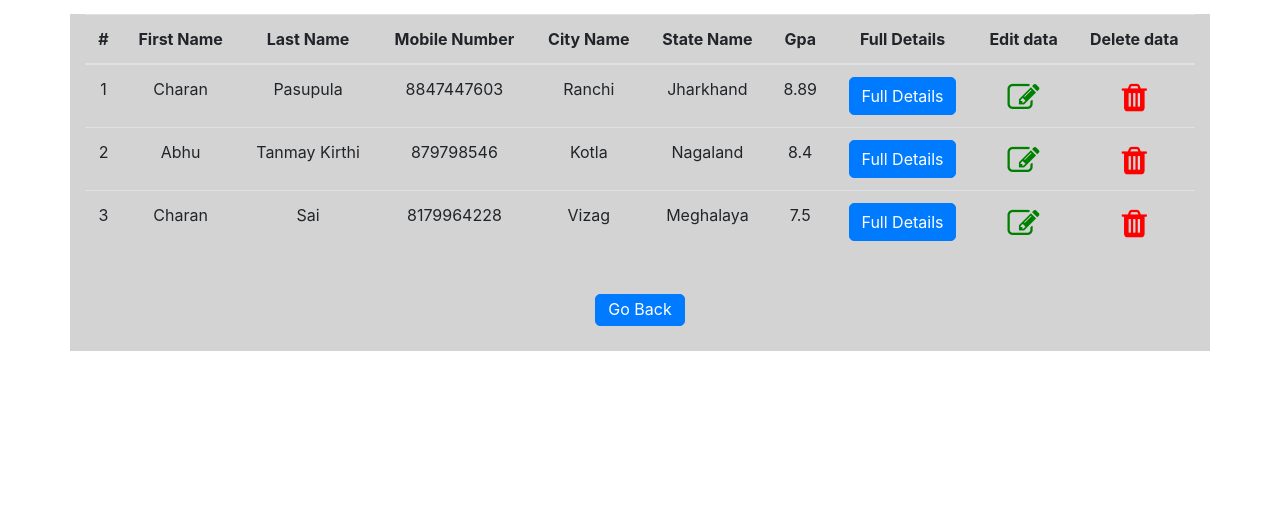
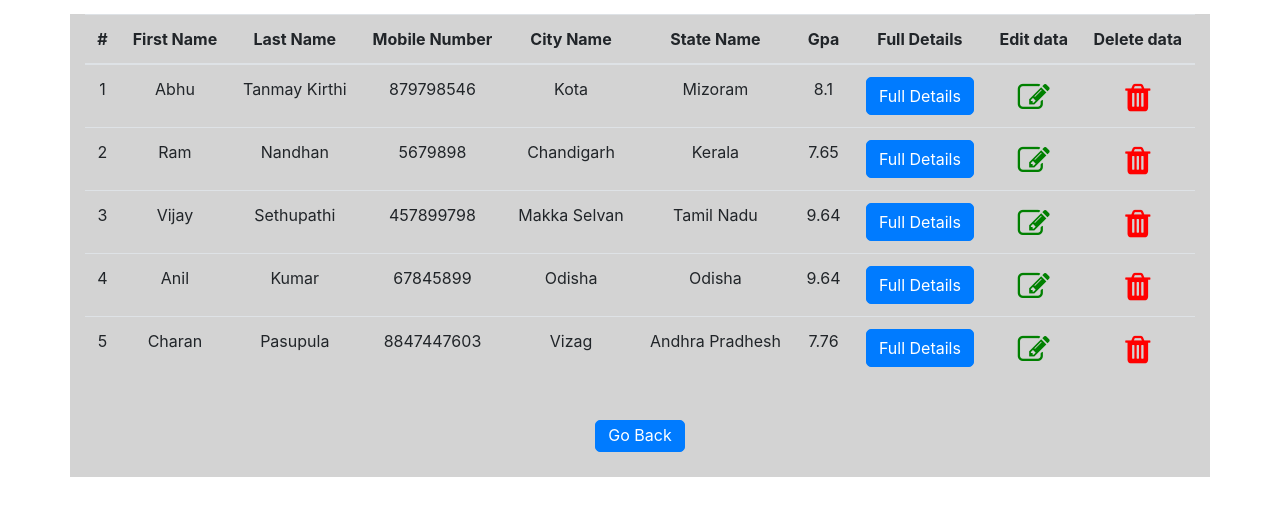
Before and after one commit to Rancha124/Students-App-React, a React (Create React App) app: page /show-data in a window 1280 px wide. Shown: the top 516 px of the page. Built offline with nearby package versions, Linux system fonts and the light colour scheme; data requests are answered from the project's data file.

Commit message:
Components Changed to Functional

```diff
--- a/db.json
+++ b/db.json
@@ -1,34 +1,54 @@
 {
   "students": [
-    {
-      "firstName": "Charan",
-      "lastName": "Pasupula",
-      "address": "Plot-124",
-      "mobileNumber": "8847447603",
-      "cityName": "Ranchi",
-      "stateName": "Jharkhand",
-      "gpa": "8.89",
-      "id": 28
-    },
     {
       "firstName": "Abhu",
       "lastName": "Tanmay Kirthi",
       "address": "Plot-908",
       "mobileNumber": "879798546",
-      "cityName": "Kotla",
-      "stateName": "Nagaland",
-      "gpa": "8.4",
+      "cityName": "Kota",
+      "stateName": "Mizoram",
+      "gpa": "8.1",
       "id": 30
     },
     {
+      "firstName": "Ram",
+      "lastName": "Nandhan",
+      "address": "Plot-9091",
+      "mobileNumber": "5679898",
+      "cityName": "Chandigarh",
+      "stateName": "Kerala",
+      "gpa": "7.65",
+      "id": 31
+    },
+    {
+      "firstName": "Vijay",
+      "lastName": "Sethupathi",
+      "address": "Mourya nagar",
+      "mobileNumber": "457899798",
+      "cityName": "Makka Selvan",
+      "stateName": "Tamil Nadu",
+      "gpa": "9.64",
+      "id": 37
+    },
+    {
+      "firstName": "Anil",
+      "lastName": "Kumar",
+      "address": "Plot-894",
+      "mobileNumber": "67845899",
+      "cityName": "Odisha",
+      "stateName": "Odisha",
+      "gpa": "9.64",
+      "id": 39
+    },
+    {
       "firstName": "Charan",
-      "lastName": "Sai",
-      "address": "1-5-112",
-      "mobileNumber": "8179964228",
+      "lastName": "Pasupula",
+      "address": "Plot-450",
+      "mobileNumber": "8847447603",
       "cityName": "Vizag",
-      "stateName": "Meghalaya",
-      "gpa": "7.5",
-      "id": 31
+      "stateName": "Andhra Pradhesh",
+      "gpa": "7.76",
+      "id": 40
     }
   ]
 }
--- a/src/App.js
+++ b/src/App.js
@@ -3,17 +3,13 @@ import "./App.css";
 import { Router } from "react-router-dom";
 import history from "../src/services/history";
 import Routes from "../src/Router/index";
-class App extends React.Component {
-  state = {
-    dummy: false,
-  };
+function App () {
 
-  render() {
     return (
       <Router history={history} className="App">
         <Routes />
       </Router>
     );
-  }
+
 }
 export default App;
--- a/src/Components/AddStudent.js
+++ b/src/Components/AddStudent.js
@@ -1,4 +1,4 @@
-import React from "react";
+import React, { useEffect, useState } from "react";
 import styled from "styled-components";
 import { Form, Button } from "react-bootstrap";
 import { Formik } from "formik";
@@ -109,7 +109,16 @@ function AddStudent(props) {
           "Punjab","Rajasthan","Sikkim","Tamil Nadu","Telangana","Tripura","Uttar Pradesh",
           "Uttarakhand","West Bengal"];
 
-
+     const [students, setStudents] = useState({})
+     const id = props.match.params.id;
+  useEffect(()=> {
+    const id = props.match.params.id;
+      if (id) {
+        apiHandler.get(`/${id}`).then((result) => {
+          setStudents(result.data);
+        });
+      }
+  },[])
 
 
   return (
@@ -129,26 +138,35 @@ function AddStudent(props) {
       <CONTAINER>
         <Formik enableReinitialize
           initialValues =
-          { { firstName: "",
-            lastName: "",
-            address: "",
-            mobileNumber: "",
-            cityName: "",
-            stateName: "",
-            gpa: "",
-          }}
+          { {firstName: students.firstName || "",
+            lastName: students.lastName || "",
+            address: students.address || "",
+            mobileNumber: students.mobileNumber || "",
+            cityName: students.cityName || "",
+            stateName: students.stateName || "",
+            gpa: students.gpa || ""}}
           validationSchema={validationSchema}
           onSubmit={(values, { setSubmitting, resetForm }) => {
             setSubmitting(true);
             console.log("just before post");
+           if(id){
             apiHandler
+              .put(`/${id}`, { ...values })
+              .then((res) => console.log("edited succesfully mate"));
+            resetForm();
+            setSubmitting(false);
+            history.push("/show-data");
+            }
+            else{
+              apiHandler
               .post("/", { ...values })
               .then((res) => {
-                console.log("posted Succesfully");
+                console.log("posted Succesfully, i am not editing mate");
                 resetForm();
                 setSubmitting(false);
                 history.push("/show-data");
               });
+            }
           }}
         >
           {({
--- a/src/Components/FullDetails.js
+++ b/src/Components/FullDetails.js
@@ -1,20 +1,21 @@
-import React from "react";
+import React, {useState,useEffect} from "react";
 import { Table, Button } from "react-bootstrap";
 import history from "../../src/services/history";
 import apiHandler from "../services/apiHandler";
-class FullDetails extends React.Component {
-  state = {
-    student: [],
-    dummy: false,
-  };
-  componentDidMount() {
-    const id = this.props.match.params.id;
-    apiHandler.get(`/${id}`).then((result) => {
-      this.setState({ student: result.data });
-    });
-  }
+function FullDetails (props) {
 
-  render() {
+
+
+  const [students, setStudents] = useState({})
+
+  useEffect(()=> {
+      const id = props.match.params.id;
+       apiHandler.get(`/${id}`).then((result) => {
+          setStudents(result.data);
+        });
+
+  },[])
+
     return (
       <div className="container" style={{ backgroundColor: "powderblue" }}>
         <div
@@ -42,32 +43,32 @@ class FullDetails extends React.Component {
               <tr>
                 <td style={{ paddingTop: "12px", paddingBottom: "12px" }}>1</td>
                 <td>firstName </td>
-                <td> {this.state.student.firstName}</td>
+                <td> {students.firstName}</td>
               </tr>
               <tr>
                 <td style={{ paddingTop: "12px", paddingBottom: "12px" }}>2</td>
                 <td>lastName </td>
-                <td>{this.state.student.lastName}</td>
+                <td>{students.lastName}</td>
               </tr>
               <tr>
                 <td style={{ paddingTop: "12px", paddingBottom: "12px" }}>3</td>
                 <td>address </td>
-                <td>{this.state.student.address}</td>
+                <td>{students.address}</td>
               </tr>
               <tr>
                 <td style={{ paddingTop: "12px", paddingBottom: "12px" }}>4</td>
                 <td>cityName </td>
-                <td> {this.state.student.cityName}</td>
+                <td> {students.cityName}</td>
               </tr>
               <tr>
                 <td style={{ paddingTop: "12px", paddingBottom: "12px" }}>5</td>
                 <td>stateName</td>
-                <td>{this.state.student.stateName}</td>
+                <td>{students.stateName}</td>
               </tr>
               <tr>
                 <td style={{ paddingTop: "12px", paddingBottom: "12px" }}>6</td>
                 <td>gpa</td>
-                <td>{this.state.student.gpa}</td>
+                <td>{students.gpa}</td>
               </tr>
             </tbody>
           </Table>
@@ -85,7 +86,7 @@ class FullDetails extends React.Component {
         </div>
       </div>
     );
-  }
+
 }
 
 export default FullDetails;
--- a/src/Components/ShowData/index.js
+++ b/src/Components/ShowData/index.js
@@ -1,52 +1,51 @@
-import React from "react";
+import React, {useState,useEffect} from "react";
 import history from "../../services/history";
 import { Table, Button } from "react-bootstrap";
 import apiHandler from "../../services/apiHandler";
 
-class ShowData extends React.Component {
-  state = {
-    students: [],
-    dummy: false,
-  };
-   componentDidMount() {
+function ShowData(props) {
+
+  const [students,setStudensts] = useState([])
+   useEffect(() => {
      apiHandler.get("/").then((result) => {
-      this.setState({ students: result.data });
+      setStudensts(result.data);
+      console.log(result.data);
     });
-  this.setState({ dummy: !this.state.dummy });
-  }
-  componentDidUpdate(pP, pS) {
-    if (pS.students === this.state.students) {
-      apiHandler.get("/").then((result) => {
-        this.setState({ students: result.data });
-      });
-    }
-  }
-  deleteData = async (index) => {
-    const id = this.state.students[index].id;
+  },[])
+  useEffect(() => {
+    apiHandler.get("/").then((result) => {
+      setStudensts(result.data);
+      console.log(result.data);
+    });
+console.log("Students data edited");
+ },[students.length])
+
+  const deleteData = async (index) => {
+    const id = students[index].id;
     try{
       await  apiHandler.delete(`/${id}`)
       const result = await apiHandler.get("/")
-      this.setState({ students: result.data });
+      setStudensts(result.data);
     } catch (e){
       console.log(e)
       alert(e)
     }
 
   };
-  showEntireDetails = (index) => {
-    const id = this.state.students[index].id;
+const showEntireDetails = (index) => {
+    const id = students[index].id;
     apiHandler
       .get(`/${id}`)
       .then(history.push(`/full_details/${id}`));
   };
-  editThisData = (index) => {
-    const id = this.state.students[index].id;
-    history.push(`/edit_data/${id}`);
+ const editThisData = (index) => {
+    const id = students[index].id;
     apiHandler
       .get(`/${id}`)
-      .then((res) => this.setState({ students: res.data }));
+      .then((res) => setStudensts( res.data ));
+      history.push(`/edit_data/${id}`);
   };
-  render() {
+
     return (
       <>
         <div className="container" style={{ backgroundColor: "lightgray" }}>
@@ -84,7 +83,7 @@ class ShowData extends React.Component {
                 </tr>
               </thead>
               <tbody style={{ textAlign: "center" }}>
-                {this.state.students.map((obj, index) => {
+                {students.map((obj, index) => {
                   return (
                     <tr key={index}>
                       <td style={{ paddingTop: "12px", paddingBottom: "12px" }}>
@@ -112,7 +111,7 @@ class ShowData extends React.Component {
                         {" "}
                         <Button
                           style={{ borderRadius: "5px", cursor: "pointer" }}
-                          onClick={() => this.showEntireDetails(index)}
+                          onClick={() => showEntireDetails(index)}
                         >
                           Full Details
                         </Button>{" "}
@@ -127,7 +126,7 @@ class ShowData extends React.Component {
                             paddingTop: "5px",
                             cursor: "pointer",
                           }}
-                          onClick={() => this.editThisData(index)}
+                          onClick={() => editThisData(index)}
                         ></i>{" "}
                       </td>
                       <td style={{ paddingTop: "12px", paddingBottom: "12px" }}>
@@ -140,7 +139,7 @@ class ShowData extends React.Component {
                             paddingTop: "5px",
                             cursor: "pointer",
                           }}
-                          onClick={() => this.deleteData(index)}
+                          onClick={() => deleteData(index)}
                         ></i>{" "}
                       </td>
                     </tr>
@@ -166,7 +165,7 @@ class ShowData extends React.Component {
         </div>
       </>
     );
-  }
+
 }
 
 export default ShowData;
--- a/src/Router/index.js
+++ b/src/Router/index.js
@@ -3,10 +3,9 @@ import { Switch, Route } from "react-router-dom";
 import ShowData from "../Components/ShowData/index";
 import AddStudent from "../Components/AddStudent";
 import FullDetails from "../Components/FullDetails";
-import EditData from "../Components/EditData";
 
-class Routes extends React.Component {
-  render() {
+function Routes () {
+
     return (
       <Switch>
         <Route
@@ -26,11 +25,11 @@ class Routes extends React.Component {
         />
         <Route
           path="/edit_data/:id"
-          component={(props) => <EditData {...props} />}
+          component={(props) => <AddStudent {...props} />}
         />
 
       </Switch>
     );
   }
-}
+
 export default Routes;
```
